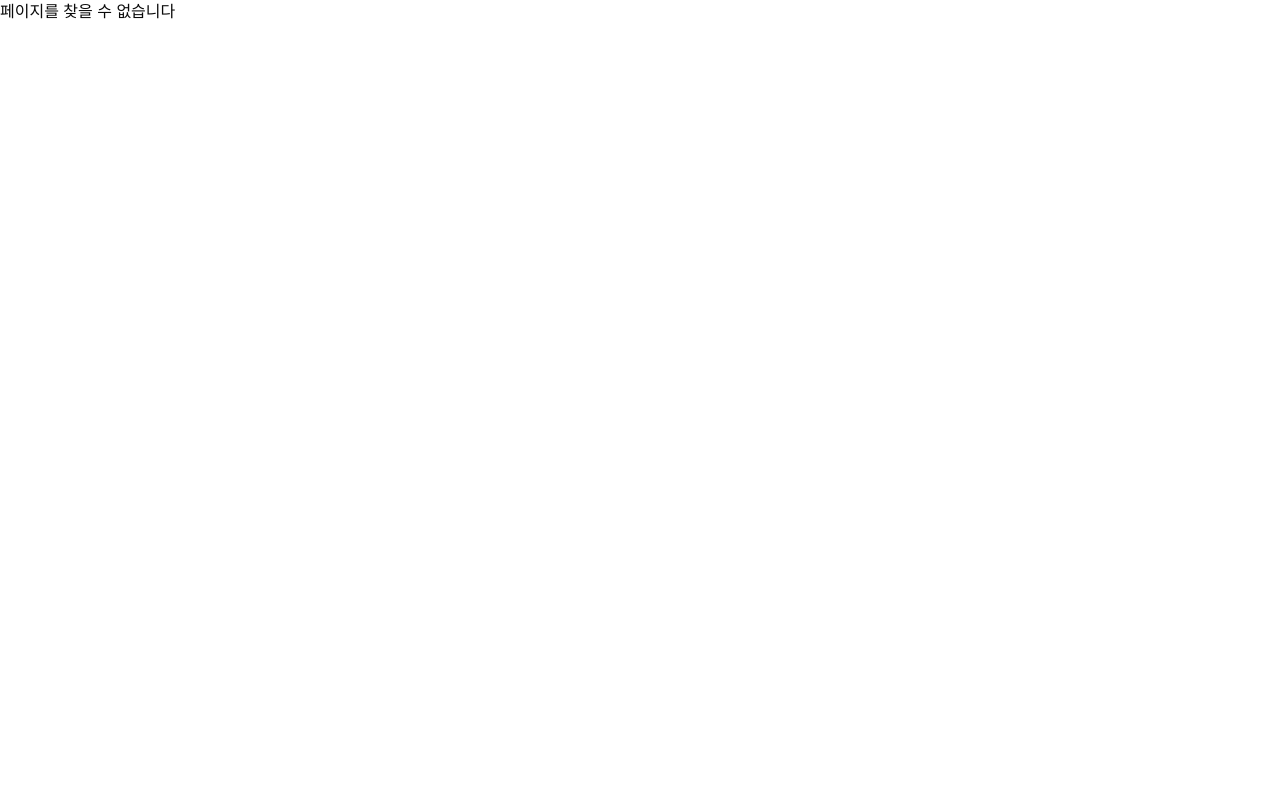
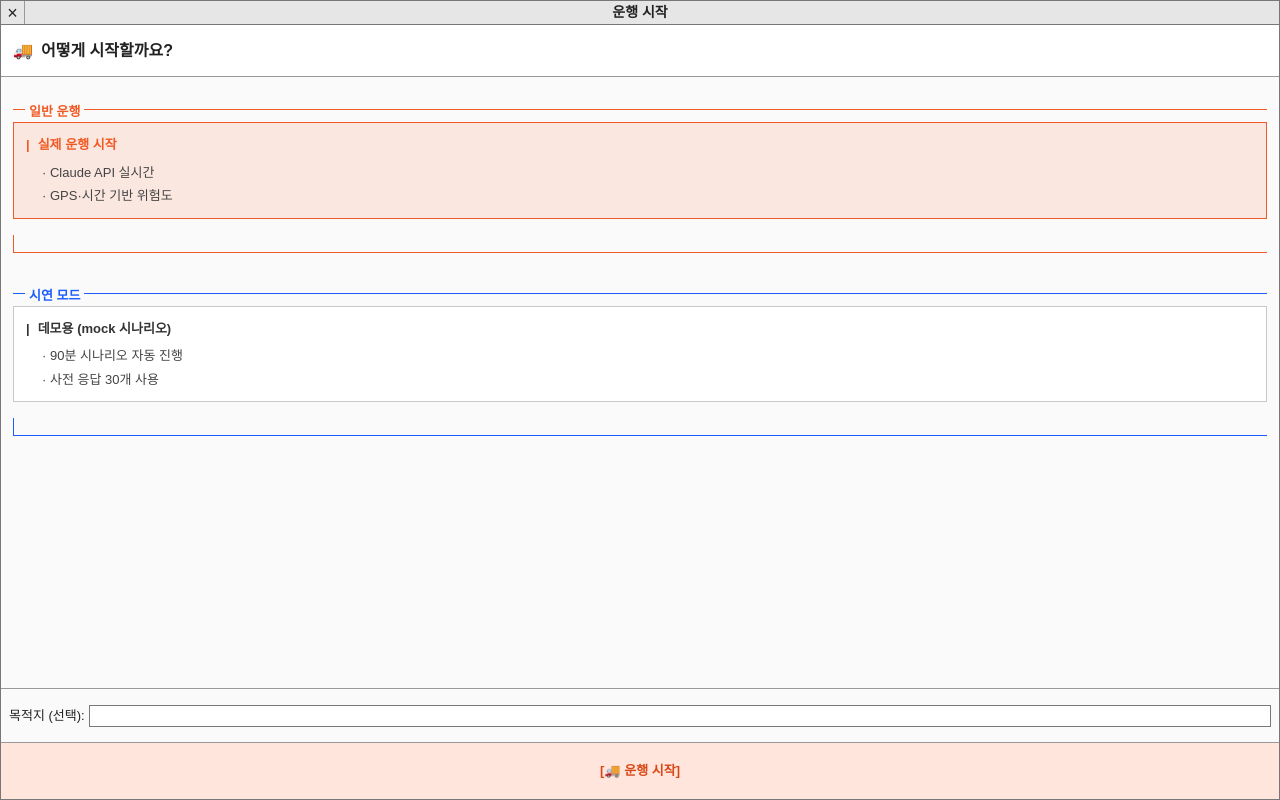
Before and after one commit to DreamCodersKR/Unjigi_MVP, a React (Vite) app in the folder frontend/: page /start-trip in a window 1280 px wide. Built offline with nearby package versions, Linux system fonts and the light colour scheme; no server answers; the HTML template or start-up script is replaced by a standard one.

Commit message:
feat(page): StartTripModal

```diff
--- a/frontend/src/App.tsx
+++ b/frontend/src/App.tsx
@@ -5,6 +5,7 @@ import Map from "./routes/Map";
 import Risk from "./routes/Risk";
 import Test from "./routes/Test";
 import RestArea from "./routes/RestArea";
+import StartTripModal from "./routes/StartTripModal";
 
 function App() {
   return (
@@ -13,6 +14,7 @@ function App() {
         <Route path="/" element={<Home/>} />
         <Route path="/map" element={<Map/>} />
         <Route path="/risk" element={<Risk/>} />
+        <Route path="/start-trip" element={<StartTripModal/>} />
         <Route path="/test" element={<Test/>} />
         <Route path="/rest-area" element={<RestArea/>} />
         <Route path="*" element={<div>페이지를 찾을 수 없습니다</div>} />
--- a/frontend/src/components/RunStartButton.tsx
+++ b/frontend/src/components/RunStartButton.tsx
@@ -1,19 +1,8 @@
-import { useState } from "react";
-import { useNavigate  } from "react-router-dom";
-import { useTripStore } from "@/stores/trip";
-import { ConfirmWindow } from "@/components/ConfirmWindow";
+import { useNavigate } from "react-router-dom";
 import { Button as UIButton } from "@/components/ui/button";
 
 export function RunStartButton() {
   const navigate = useNavigate();
-  const [open, setOpen] = useState(false);
-  const startTrip = useTripStore((s) => s.startTrip);
-
-  const handleConfirm = () => {
-    startTrip("demo");
-    setOpen(false);
-    navigate("/risk");
-  };
 
   return (
     <div className="
@@ -26,7 +15,7 @@ export function RunStartButton() {
       text-orange-700"
     >
       <UIButton
-        onClick={() => setOpen(true)}
+        onClick={() => navigate("/start-trip")}
         className="
           bg-orange-50
           p-3
@@ -39,16 +28,10 @@ export function RunStartButton() {
         "
       >
         <span className="flex flex-col items-center justify-center gap-2 leading-none">
-          <span className="text-xl">🚛 운행 시작</span>
+          <span className="text-xl">🚚 운행 시작</span>
           <span className="text-sm font-medium text-orange-500">탭하여 시작</span>
         </span>
       </UIButton>
-      <ConfirmWindow
-        open={open}
-        message="운행을 시작하시겠습니까?"
-        onConfirm={handleConfirm}
-        onCancel={() => setOpen(false)}
-      />
     </div>
   );
 }
--- a/frontend/src/routes/Risk.tsx
+++ b/frontend/src/routes/Risk.tsx
@@ -1,20 +1,27 @@
-import { useNavigate  } from "react-router-dom";
+import { useEffect } from "react";
+import { useNavigate } from "react-router-dom";
 import { RiskGauge } from "@/components/RiskGauge";
 import { RiskSparkline } from "@/components/RiskSparkline";
 import { NearbyLoungeButton } from "@/components/NearbyLoungeButton";
-import { useRisk } from '@/hooks/useRisk';
-import { Button } from '@/components/ui/button';
+import { useRisk } from "@/hooks/useRisk";
+import { Button } from "@/components/ui/button";
 import { RunEndButton } from "@/components/RunEndButton";
 import { BottomTabBar } from "@/components/BottomTabBar";
 import { RiskFactors } from "@/components/RiskFactors";
 import { useBackgroundEntryToast } from "@/hooks/useBackgroundEntryToast";
 import { useProactiveCompanion } from "@/hooks/useProactiveCompanion";
-import { useTripStore } from '@/stores/trip';
+import { useTripStore } from "@/stores/trip";
 
 export default function Risk() {
   const navigate = useNavigate();
   const { data, isLoading } = useRisk();
-  const { currentLevel, tripStartedAt } = useTripStore();
+  const { currentLevel, tripStartedAt, isRunning } = useTripStore();
+
+  useEffect(() => {
+    if (!isRunning) {
+      navigate("/", { replace: true });
+    }
+  }, [isRunning, navigate]);
 
   useBackgroundEntryToast();
 
@@ -23,12 +30,12 @@ export default function Risk() {
     tripStartedAt,
   });
 
+  if (!isRunning) return null;
   if (isLoading) return <div>로딩 중...</div>;
   if (!data) return <div>데이터 없음</div>;
 
   return (
     <div className="p-4 max-w-md mx-auto">
-      {/* Header */}
       <h1 className="text-2xl font-bold mb-2">운행 위험도</h1>
 
       <RiskGauge score={data.score} level={data.level} />
@@ -40,18 +47,19 @@ export default function Risk() {
       <Button
         size="lg"
         className="h-auto w-full bg-orange-500 py-3 text-lg font-bold mb-1"
-        onClick={() => navigate('/')}
+        onClick={() => navigate("/")}
       >
-        ⚡ 기본 화면으로
+        기본 화면으로
       </Button>
       <RiskFactors
-          driveDurationText={data?.factors[0]?.message}
-          visibilityText={data?.factors[0]?.type}
+        driveDurationText={data?.factors[0]?.message}
+        visibilityText={data?.factors[0]?.type}
       />
-      <NearbyLoungeButton distance={12}/>
-      <div className="fixed inset-x-0 bottom-24 z-40 px-4"><RunEndButton/></div>
-      <BottomTabBar/>
+      <NearbyLoungeButton distance={12} />
+      <div className="fixed inset-x-0 bottom-24 z-40 px-4">
+        <RunEndButton />
+      </div>
+      <BottomTabBar />
     </div>
   );
-
 }
--- /dev/null
+++ b/frontend/src/routes/StartTripModal.tsx
@@ -0,0 +1,134 @@
+import { useState } from "react";
+import { useNavigate } from "react-router-dom";
+import { useTripStore } from "@/stores/trip";
+
+type TripMode = "normal" | "demo";
+
+export default function StartTripModal() {
+  const navigate = useNavigate();
+  const startTrip = useTripStore((s) => s.startTrip);
+  const [mode, setMode] = useState<TripMode>("normal");
+  const [destination, setDestination] = useState("");
+
+  const handleStart = () => {
+    startTrip(mode, destination.trim() || undefined);
+    navigate("/risk");
+  };
+
+  return (
+    <div className="fixed inset-0 z-50 bg-white font-sans text-[13px] text-[#222]">
+      <div className="flex h-dvh w-full flex-col border border-[#777] bg-white">
+        <header className="grid h-6 shrink-0 grid-cols-[24px_1fr_24px] items-center border-b border-[#777] bg-[#e6e6e6]">
+          <button
+            type="button"
+            onClick={() => navigate("/")}
+            aria-label="닫기"
+            className="h-full border-r border-[#999] text-lg leading-none"
+          >
+            ×
+          </button>
+          <div className="text-center text-[14px] font-semibold">운행 시작</div>
+        </header>
+
+        <main className="flex min-h-0 flex-1 flex-col">
+          <section className="flex h-[52px] shrink-0 items-center gap-2 border-b border-[#999] px-3 text-[16px] font-bold">
+            <span aria-hidden="true">🚚</span>
+            <span>어떻게 시작할까요?</span>
+          </section>
+
+          <section className="flex min-h-0 flex-1 flex-col justify-start gap-10 border-b border-[#999] bg-[#fafafa] px-3 py-8">
+            <ModeOption
+              accent="#f15a24"
+              checked={mode === "normal"}
+              label="일반 운행"
+              title="실제 운행 시작"
+              descriptions={["Claude API 실시간", "GPS·시간 기반 위험도"]}
+              onClick={() => setMode("normal")}
+            />
+
+            <ModeOption
+              accent="#1d5cff"
+              checked={mode === "demo"}
+              label="시연 모드"
+              title="데모용 (mock 시나리오)"
+              descriptions={["90분 시나리오 자동 진행", "사전 응답 30개 사용"]}
+              onClick={() => setMode("demo")}
+            />
+          </section>
+
+          <label className="flex h-[54px] shrink-0 items-center gap-1 border-b border-[#999] bg-[#fafafa] px-2">
+            <span className="shrink-0 text-[13px]">목적지 (선택):</span>
+            <input
+              value={destination}
+              onChange={(event) => setDestination(event.target.value)}
+              className="h-[22px] min-w-0 flex-1 border border-[#777] bg-white px-1 text-[13px] outline-none"
+            />
+          </label>
+
+          <footer className="shrink-0 bg-[#ffe5dc] p-1">
+            <button
+              type="button"
+              onClick={handleStart}
+              className="h-12 w-full border border-transparent text-[13px] font-bold text-[#d94716] active:border-[#d94716]"
+            >
+              [🚚 운행 시작]
+            </button>
+          </footer>
+        </main>
+      </div>
+    </div>
+  );
+}
+
+type ModeOptionProps = {
+  accent: string;
+  checked: boolean;
+  label: string;
+  title: string;
+  descriptions: string[];
+  onClick: () => void;
+};
+
+function ModeOption({
+  accent,
+  checked,
+  label,
+  title,
+  descriptions,
+  onClick,
+}: ModeOptionProps) {
+  return (
+    <div className="relative border-t pt-3" style={{ borderColor: accent }}>
+      <span
+        className="absolute -top-[8px] left-3 bg-[#fafafa] px-1 font-semibold"
+        style={{ color: accent }}
+      >
+        {label}
+      </span>
+
+      <button
+        type="button"
+        onClick={onClick}
+        aria-pressed={checked}
+        className="w-full border px-3 py-3 text-left"
+        style={{
+          borderColor: checked ? accent : "#c8c8c8",
+          backgroundColor: checked ? `${accent}1f` : "#fff",
+          color: checked ? accent : "#333",
+        }}
+      >
+        <div className="mb-2 flex items-center gap-2 font-semibold">
+          <span aria-hidden="true">|</span>
+          <span>{title}</span>
+        </div>
+        <div className="space-y-1 pl-4 text-[#444]">
+          {descriptions.map((description) => (
+            <p key={description}>· {description}</p>
+          ))}
+        </div>
+      </button>
+
+      <div className="mt-4 h-[18px] border-b border-l" style={{ borderColor: accent }} />
+    </div>
+  );
+}
```
